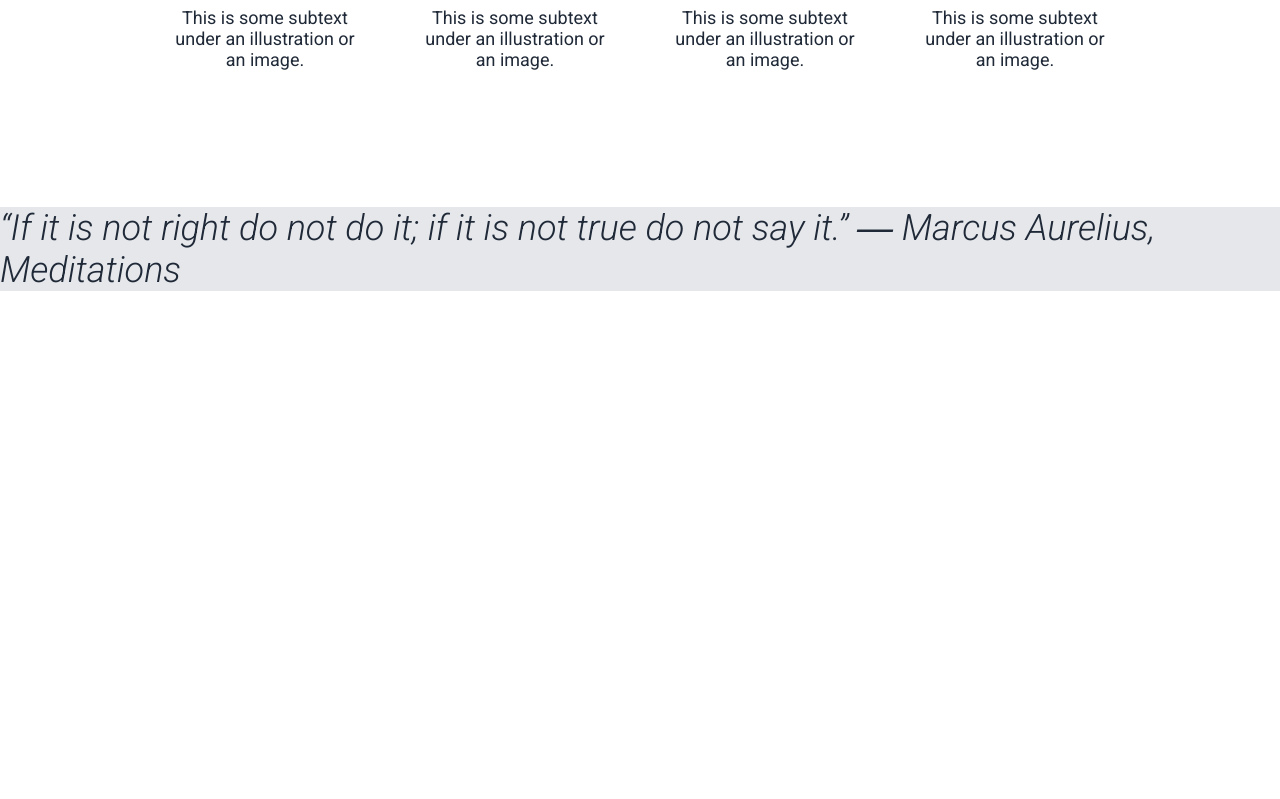
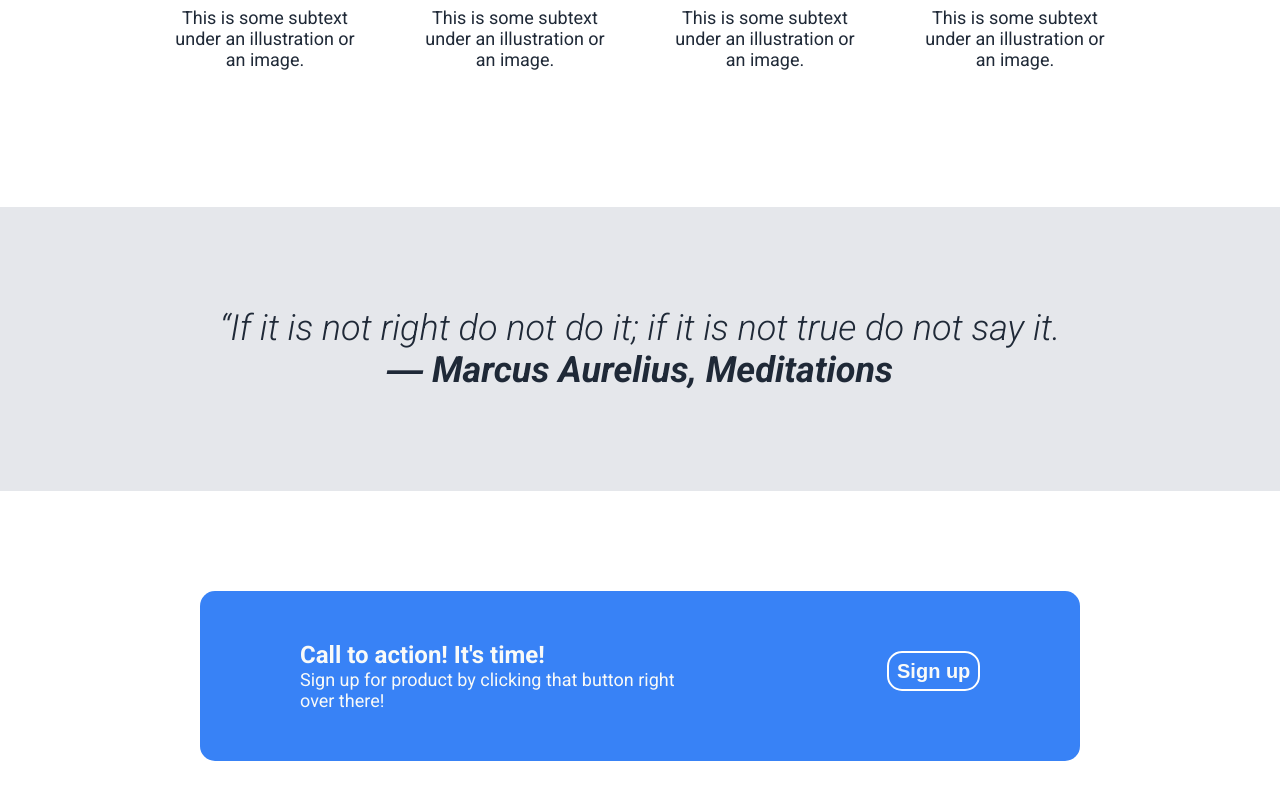
Before and after one commit to hubyy1/Project-Landing-Page-OP, a plain HTML site: page index.html in a window 1280 px wide. Shown: the part 873-1672 px from the top of the page. Before the commit the page ends 1164 px from the top, so only its background shows below. Drawn offline with Linux system fonts and the light colour scheme.

Commit message:
add quote, add ad

```diff
--- a/css/style.css
+++ b/css/style.css
@@ -137,4 +137,31 @@ margin-top: 10px;
     font-weight: 300;
     font-style: italic;
     color: #1F2937;
+    padding: 100px 200px;
+    text-align: center;
 }
+
+.quote span {
+    font-weight: bold;
+}
+
+/* CONTENT AD */
+
+.ad {
+    background-color: #3882F6;
+    display: flex;
+    justify-content: center;
+    padding: 50px 100px;
+    margin: 100px 200px;
+    gap: 200px;
+    border-radius: 15px;
+}
+
+.ad span {
+    font-size: 24px;
+    font-weight: bold;
+}
+
+.ad button {
+    border: 2px solid white;
+}
--- a/index.html
+++ b/index.html
@@ -37,8 +37,10 @@
         <p>This is some subtext under an illustration or an image.</p>
         <p>This is some subtext under an illustration or an image.</p>
     </div>
-    <div class="quote"><p>“If it is not right do not do it; if it is not true do not say it.”
+    <div class="quote"><p>“If it is not right do not do it; if it is not true do not say it.
         <span>― Marcus Aurelius, Meditations</span></p></div>
+        <div class="ad"><div class="call"><span>Call to action! It's time!</span><p>Sign up for product by clicking that button right over there!</p></div>
+        <button>Sign up</button></div>
         </content>
         <footer></footer>
 </body>
```
